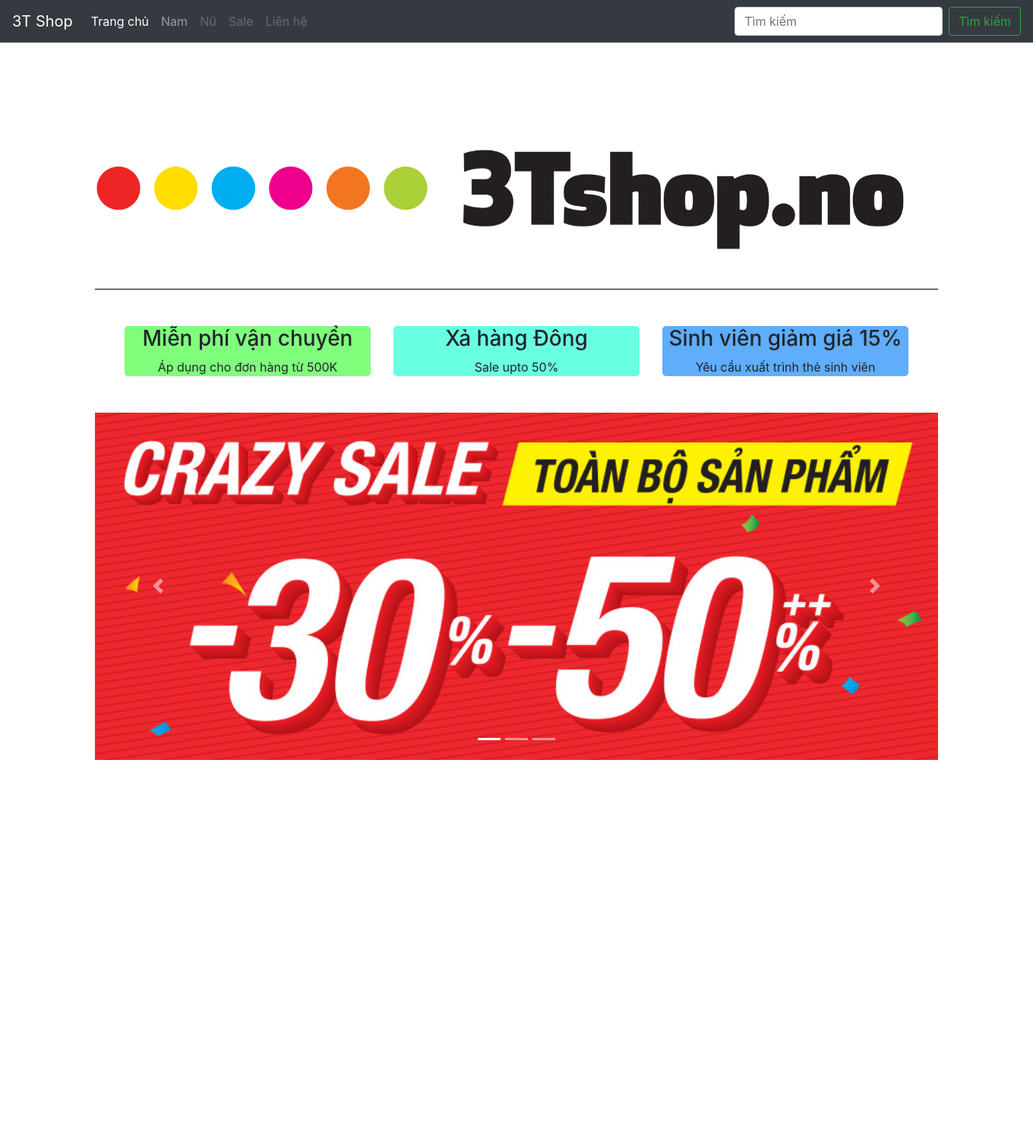
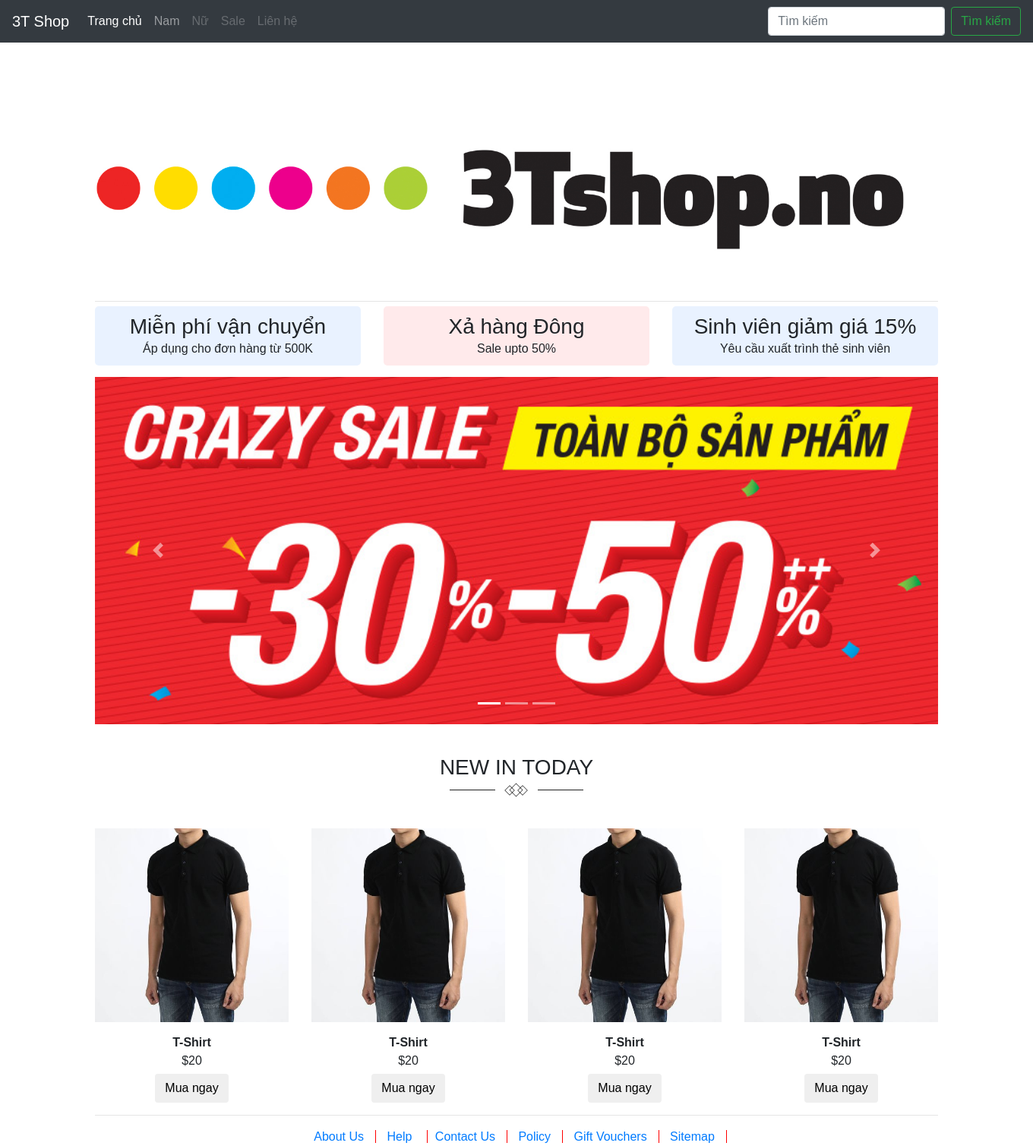
Before and after one commit to leanhtuanwru/Website-ban-quan-ao, a PHP site: page /index-2.html in a window 1360 px wide; the page is wider, and only the part inside the window is pictured. Shown: that part at 76% size. Before the commit the page ends 1000 px from the top of that part, so only its background shows below. Run offline with PHP 8.4, Linux system fonts and the light colour scheme; some libraries are stand-ins or nearby versions.

Commit message:
Edit Something V1

```diff
--- a/css/style-2.css
+++ b/css/style-2.css
@@ -1,16 +1,48 @@
+body{
+    font-family: "Montserrat", sans-serif;
+}
+
 .starter-template {
-    border-top: 1px solid black;
+    padding: 0;
+    padding-bottom: 15px;
+    margin-top: -10px;
+
 
 }
+.promotion {
+    padding-top: 10px;
+    border-radius: 5px;
+    padding-bottom: 10px;
+}
+.promotion h3 {
+    margin-bottom: 0px;
+}
+
 #focus-1 {
-    background: #80FF7C;
-    border-radius: 5px;
+    background: #e9f2ff;
 }
 #focus-2 {
-    background: #69FFE1;
-    border-radius: 5px;
+    background: #ffeaeb;
 }
 #focus-3 {
-    background: #5FADFB;
-    border-radius: 5px;
+    background: #e9f2ff;
 }
+.box-title {
+    margin: 40px;
+}
+.box-title h3 {
+    margin-bottom: 0;
+}
+.name-product {
+    margin-top: 15px;
+    margin-bottom: 0px;
+}
+.price {
+    margin-top: 0px;
+    margin-bottom: 5px;
+}
+.footer-content a {
+    border-right: 1px solid red;
+    padding-right: 15px;
+    padding-left: 10px;
+}
--- a/index-2.html
+++ b/index-2.html
@@ -65,24 +65,27 @@
         <div class="logo-of-shop">
             <img src="img/3t-shop-logo.jpg" alt="Logo of 3T Shop" title="3TShop" height="300px">
         </div>
+<!--        Logo-->
+<!--       promotion-->
+        <hr>
         <div class="starter-template">
              <div class="policy-v1 ">
-                  <div class="container">
+                  <div class="container-fuild">
                      <div class="row row-gutter-10">
                         <div class="col-sm-4 col-33">
-                           <div class="policy-item" id="focus-1">
+                           <div class="policy-item promotion" id="focus-1">
                               <h3>Miễn phí vận chuyển</h3>
                               <span>Áp dụng cho đơn hàng từ  500K</span>
                            </div>
                         </div>
                         <div class="col-sm-4 col-33">
-                           <div class="policy-item mid" id="focus-2">
+                           <div class="policy-item mid promotion" id="focus-2">
                               <h3>Xả hàng Đông</h3>
                               <span>Sale upto 50%</span>
                            </div>
                         </div>
                         <div class="col-sm-4 col-33">
-                           <div class="policy-item " id="focus-3">
+                           <div class="policy-item promotion" id="focus-3">
                               <h3>
                                  Sinh viên giảm giá 15%
                               </h3>
@@ -93,6 +96,7 @@
                   </div>
                </div>
 <!--               end promotion-->
+<!--       slider-->
         </div>
         <div id="carouselExampleIndicators" class="carousel slide" data-ride="carousel">
           <ol class="carousel-indicators">
@@ -120,8 +124,67 @@
             <span class="sr-only">Next</span>
           </a>
         </div>
-
-
+<!--        end slider-->
+<!--        -->
+      <div>
+           <div class="box-title text-center">
+                <h3>
+                   NEW IN TODAY
+                </h3>
+                <div>
+                   <img src="img/title-icon.png" alt="">
+                </div>
+            </div>
+            <div class="row text-center">
+              <div class="col-sm-3">
+                <div class="thumbnail">
+                  <img src="img/2.jpg" alt="Paris" width="100%">
+                  <p class="name-product"><strong>T-Shirt</strong></p>
+                  <p class="price">$20</p>
+                  <button class="btn" data-toggle="modal" data-target="#myModal">Mua ngay</button>
+                </div>
+              </div>
+              <div class="col-sm-3">
+                <div class="thumbnail">
+                  <img src="img/2.jpg" alt="Paris" width="100%">
+                  <p class="name-product"><strong>T-Shirt</strong></p>
+                  <p class="price">$20</p>
+                  <button class="btn" data-toggle="modal" data-target="#myModal">Mua ngay</button>
+                </div>
+              </div>
+              <div class="col-sm-3">
+                <div class="thumbnail">
+                  <img src="img/2.jpg" alt="Paris" width="100%">
+                  <p class="name-product"><strong>T-Shirt</strong></p>
+                  <p class="price">$20</p>
+                  <button class="btn" data-toggle="modal" data-target="#myModal">Mua ngay</button>
+                </div>
+              </div>
+              <div class="col-sm-3">
+                <div class="thumbnail">
+                  <img src="img/2.jpg" alt="Paris" width="100%">
+                  <p class="name-product"><strong>T-Shirt</strong></p>
+                  <p class="price">$20</p>
+                  <button class="btn" data-toggle="modal" data-target="#myModal">Mua ngay</button>
+                </div>
+              </div>
+            </div>
+        </div>
+        <hr>
+        <footer>
+            <div class="text-center footer-content">
+                <a href="#">About Us</a>
+                <a href="#">Help
+                <a href="#">Contact Us</a>
+                <a href="#">Policy</a>
+                <a href="#">Gift Vouchers</a>
+                <a href="#">Sitemap</a>
+            </div>
+            <div>
+                <span class="social social-twitter"></span>
+                <i class="fab fa-facebook-square"></i>
+            </div>
+        </footer>
 
     </main>
     <!-- /.container -->
```
Also changed, not shown: img/title-icon.png (added).
